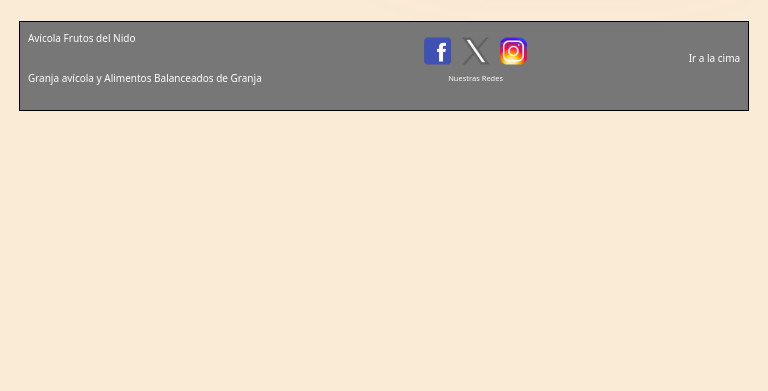
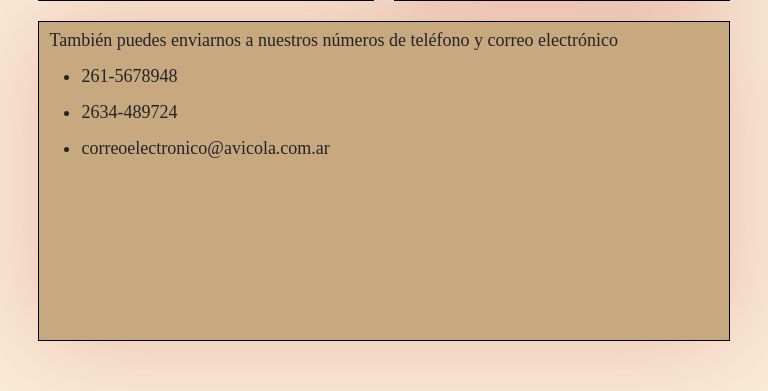
Before and after one commit to Enzioquias/PFMagnani, a website: page pages/contacto.html in a window 768 px wide. Shown: the part 1482-1873 px from the top of the page. Before the commit the page ends 1608 px from the top, so only its background shows below. Drawn offline with Linux system fonts and the light colour scheme; grey boxes are pictures that could not be loaded; a web font is replaced by a local one.

```diff
--- a/pages/contacto.html
+++ b/pages/contacto.html
@@ -155,6 +155,18 @@
         </form>
         <!-- Fin del form -->
       </div>
+
+      <div class="texto datosContacto">
+        <p>
+          También puedes enviarnos a nuestros números de teléfono y correo
+          electrónico
+        </p>
+        <ul>
+          <li>261-5678948</li>
+          <li>2634-489724</li>
+          <li>correoelectronico@avicola.com.ar</li>
+        </ul>
+      </div>
     </main>
     <footer>
       <div class="footerChild footerChild1">
--- a/styles/styleGridContacto.css
+++ b/styles/styleGridContacto.css
@@ -1,11 +1,12 @@
 main {
   display: grid;
   grid-template-columns: 1fr 1fr;
-    grid-template-rows: 30vh 10vh 100vh 10vh;
+  grid-template-rows: 30vh 10vh 100vh 35vh 10vh;
   grid-template-areas:
     "tituloh1 tituloh1"
     "subtitulo1 subtitulo2"
     "mapaGoogle formAvicola"
+    "datosContacto datosContacto"
     "footer footer";
 
   column-gap: 20px;
@@ -17,31 +18,29 @@
   margin-right: auto;
 }
 
-  @media (max-width:1050px) {
-    .tituloh1{
-      font-size: xx-large;
-    }
-    main {
-      .subtitulo1 , .subtitulo2 {
-        font-size: medium;
-      }
-      grid-template-rows: 30vh 10vh 120vh 10vh;
+@media (max-width: 1200px) AND (min-width:756px) {
+.datosContacto ul li, .datosContacto p{
+  font-size: large;
+  line-height: 1rem;
 }
 
-
+main {
+  grid-template-rows: 50vh 20vh 100vh 40vh 10vh;
+}
 }
 
-  @media (max-width:756px) {
+@media (max-width: 756px) {
   main {
     grid-template-columns: 1fr;
-      grid-template-rows: 2fr 1fr 4fr 1fr 4fr 1fr;
+    grid-template-rows: 2fr 1fr 6fr 1fr 4fr 4fr 2fr 2fr;
     grid-template-areas:
       "tituloh1"
       "subtitulo1"
       "mapaGoogle"
       "subtitulo2"
       "formAvicola"
-      "footer"
+      "datosContacto"
+      "footer";
   }
 }
 
@@ -71,3 +70,8 @@
 footer {
   grid-area: footer;
 }
+
+.datosContacto {
+  grid-area: datosContacto;
+  height: 100%;
+}
```
Also changed, not shown: package.json (added, +24 -0 lines), practiceStyles/scss/practice.scss (added, +9 -0 lines), practiceStyles/css/practice.css (added), 1 other file. Lines whose indentation alone changed are shown as unchanged.
